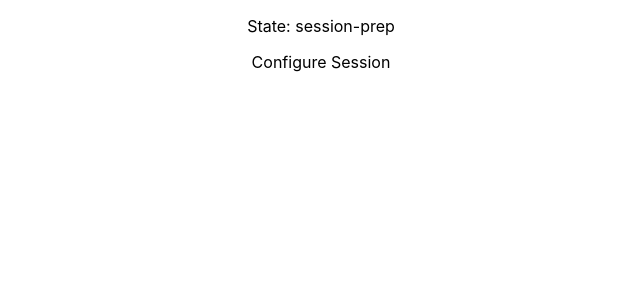
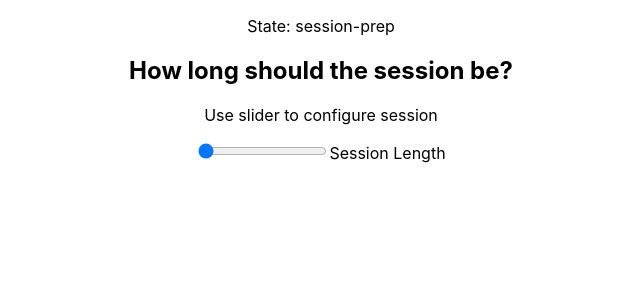
Before and after one commit to jaketothepast/watch-me, a React (Vite) app: page / in a window 1280 px wide. Both pictures are taken after a click on the button "Start Session". Shown: the top 300 px of the page, without its empty margins (319-959 px from the left). Built offline with nearby package versions, Linux system fonts and the light colour scheme.

Commit message:
Adding tests and session configure screen

```diff
--- a/src/views/SessionConfigure.tsx
+++ b/src/views/SessionConfigure.tsx
@@ -1,8 +1,34 @@
+import { useSetAtom } from "jotai";
+import { endAtAtom } from "../state";
+import { useMemo, useState } from "react";
+
 interface SessionConfigureProps {}
 
 /**
  * Show the session configure view to the user.
  */
 export default function SessionConfigure({}:SessionConfigureProps) {
-    return <p>Configure Session</p>;
+    const setEndAt = useSetAtom(endAtAtom);
+    // Set the session time to be the results of the slider.
+    const [sessionTime, setSessionTime] = useState(0);
+    const sessionTimeText = useMemo(() => {
+        if (sessionTime === 0) {
+            return 'Use slider to configure session';
+        }
+
+        return `${sessionTime} hour${sessionTime > 1 ? 's' : ''}`;
+    }, [sessionTime]);
+
+    function handleInput(e: React.FormEvent<HTMLInputElement>): void {
+        setSessionTime(parseInt((e.target as HTMLInputElement).value));
+    }
+
+    return (<>
+        <h2>How long should the session be?</h2>
+        <p>{sessionTimeText}</p>
+        <div>
+            <input id="session-length" name="session-length" type="range" min="0" max="8" step="1" value={sessionTime} onInput={handleInput} />
+            <label htmlFor="session-length">Session Length</label>
+        </div>
+    </>)
 }
```
Also changed, not shown: 1 other file (tests, documents, lock files or other folders).
